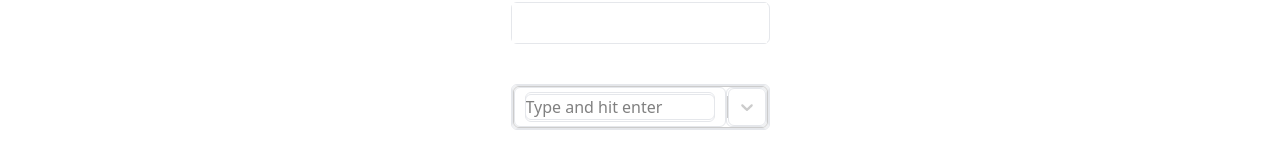
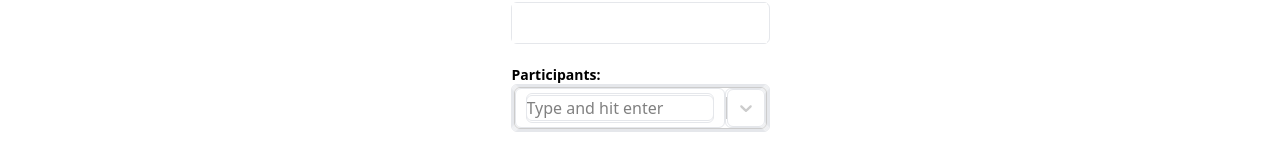
Before and after one commit to pdrohm/ui_vacationPlanner, a React (Vite) app: page /#/createPlan in a window 1280 px wide. Shown: the part 484-652 px from the top of the page. Built offline with nearby package versions, Linux system fonts and the light colour scheme; no server answers.

Commit message:
Add participants label

```diff
--- a/src/components/CreatePlanForm.jsx
+++ b/src/components/CreatePlanForm.jsx
@@ -82,12 +82,15 @@ const CreatePlanForm = () => {
         />
       </div>
 
+      <div>
+        <label htmlFor="participants">Participants:</label>
         <ParticipantsInput
           control={control}
           selectedOptions={selectedOptions}
           setSelectedOptions={setSelectedOptions}
           ref={selectInputRef}
         />
+      </div>
 
       <button type="submit" className="btn">
         Add Plan
```
Lines whose indentation alone changed are shown as unchanged.
